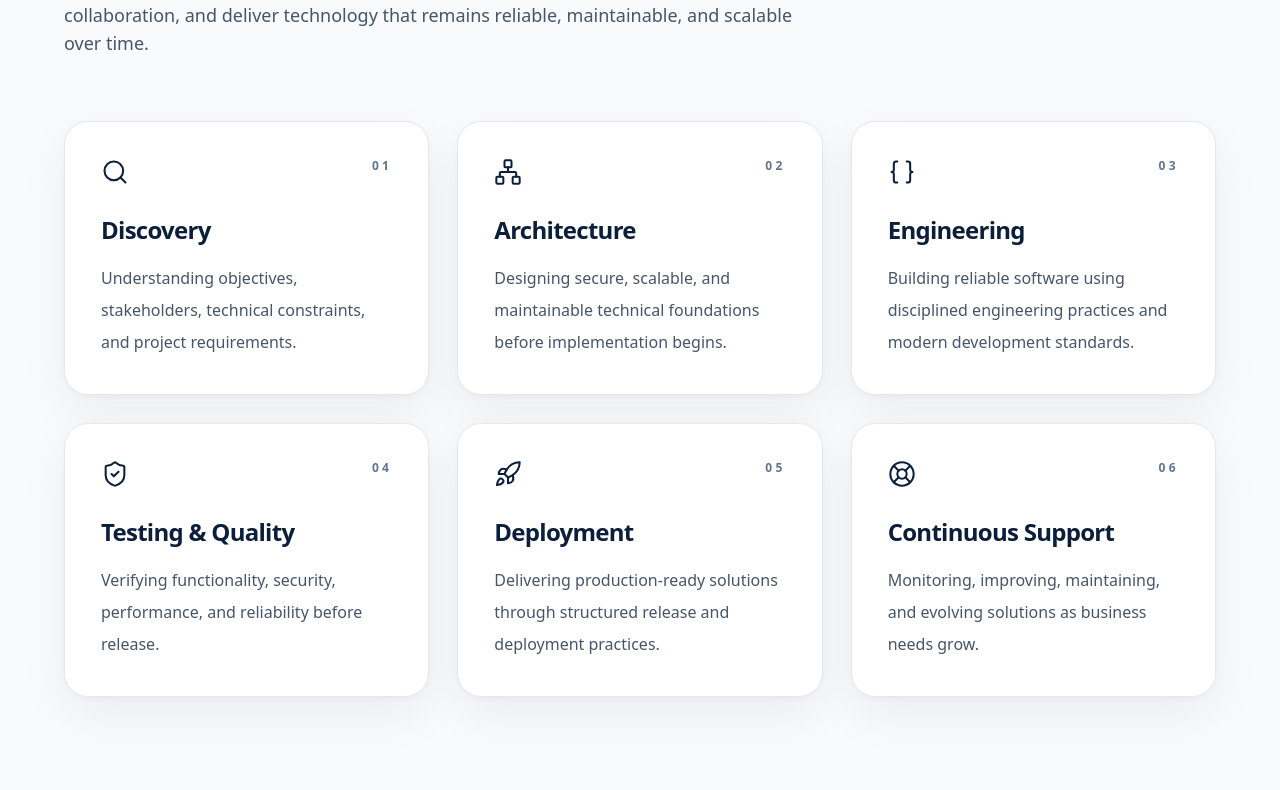
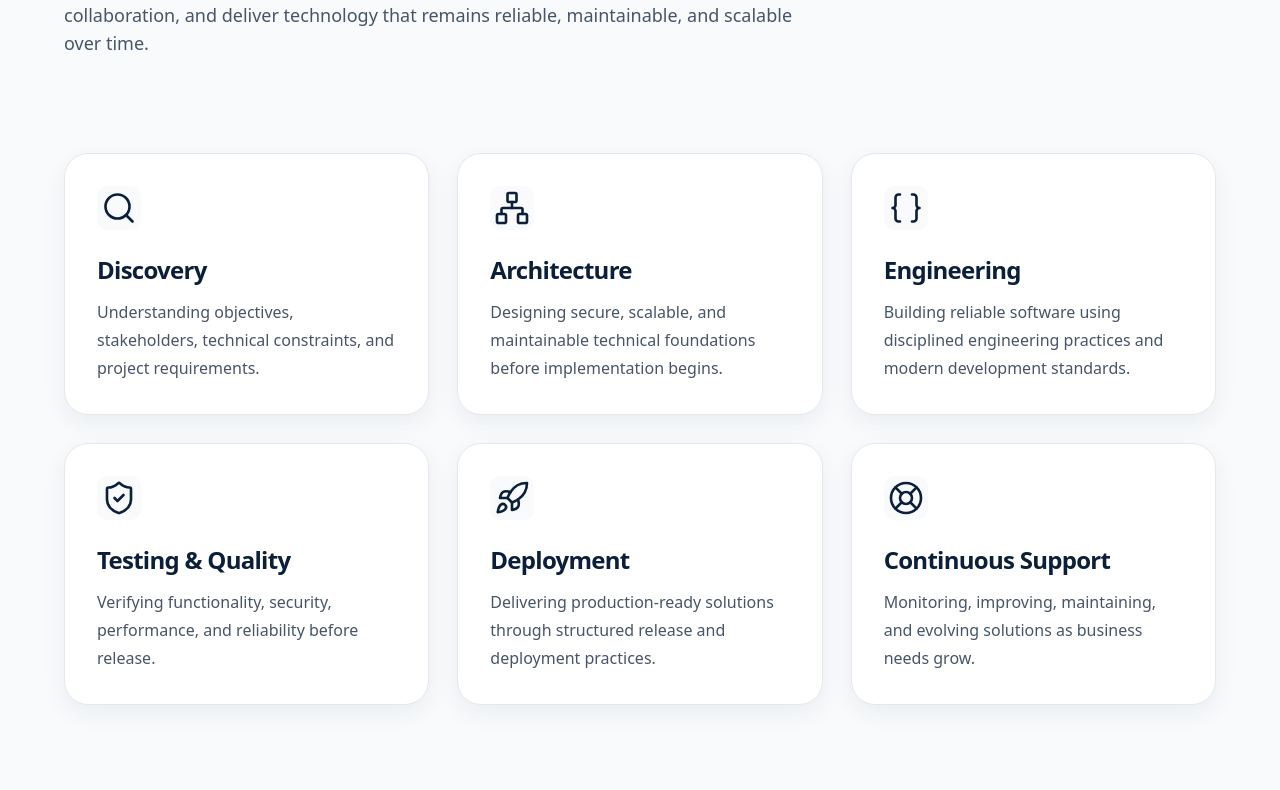
Before and after one commit to Zentric-Analytics/Zentricanalytics.com, a Next.js app: page / in a window 1280 px wide. Shown: the part 5470-6260 px from the top of the page. Built offline with nearby package versions, Linux system fonts and the light colour scheme.

Commit message:
Polish engineering process cards

```diff
--- a/src/app/page.tsx
+++ b/src/app/page.tsx
@@ -86,42 +86,36 @@ const industries: Array<{ Icon: LucideIcon; title: string; description: string }
 
 const engineeringProcess = [
   {
-    number: '01',
     Icon: Search,
     title: 'Discovery',
     description:
       'Understanding objectives, stakeholders, technical constraints, and project requirements.',
   },
   {
-    number: '02',
     Icon: Network,
     title: 'Architecture',
     description:
       'Designing secure, scalable, and maintainable technical foundations before implementation begins.',
   },
   {
-    number: '03',
     Icon: Braces,
     title: 'Engineering',
     description:
       'Building reliable software using disciplined engineering practices and modern development standards.',
   },
   {
-    number: '04',
     Icon: ShieldCheck,
     title: 'Testing & Quality',
     description:
       'Verifying functionality, security, performance, and reliability before release.',
   },
   {
-    number: '05',
     Icon: Rocket,
     title: 'Deployment',
     description:
       'Delivering production-ready solutions through structured release and deployment practices.',
   },
   {
-    number: '06',
     Icon: LifeBuoy,
     title: 'Continuous Support',
     description:
@@ -330,27 +324,24 @@ export default function Home() {
             description="Every engagement follows a structured workflow designed to reduce risk, improve collaboration, and deliver technology that remains reliable, maintainable, and scalable over time."
           />
 
-          <div className="mt-12 lg:mt-16">
+          <div className="mt-20 lg:mt-24">
             <div className="grid gap-5 sm:gap-6 md:grid-cols-2 lg:grid-cols-3 lg:gap-7">
               {engineeringProcess.map((step) => (
                 <article
-                  className="engineering-process-card group relative rounded-[24px] border border-[#E5E7EB] bg-white p-7 shadow-[0_18px_48px_rgba(15,23,42,0.055),0_2px_8px_rgba(15,23,42,0.035)] transition-[border-color,box-shadow,transform] duration-300 ease-out hover:-translate-y-0.5 hover:border-[#10B981]/45 hover:shadow-[0_22px_56px_rgba(15,23,42,0.09),0_4px_12px_rgba(15,23,42,0.04)] sm:p-8 lg:p-9"
-                  key={step.number}
+                  className="engineering-process-card group relative rounded-[24px] border border-[#E5E7EB] bg-white p-6 shadow-[0_8px_24px_rgba(11,31,58,0.06)] transition-[border-color,box-shadow,transform] duration-200 ease-out motion-safe:hover:-translate-y-0.5 hover:border-[#CBD5E1] hover:shadow-[0_16px_36px_rgba(11,31,58,0.10)] sm:p-7 lg:p-8"
+                  key={step.title}
                 >
-                  <div className="flex items-start justify-between gap-6">
+                  <div className="flex size-11 items-center justify-center rounded-[11px] bg-[#F8FAFC]">
                     <step.Icon
                       aria-hidden="true"
-                      className="size-6 shrink-0 text-[#0B1F3A] transition-colors duration-200 group-hover:text-[#10B981] sm:size-7"
+                      className="size-7 shrink-0 text-[#0B1F3A] transition-colors duration-200 ease-out group-hover:text-[#10B981] sm:size-8 lg:size-9"
                       strokeWidth={1.75}
                     />
-                    <span className="text-xs font-bold tracking-[0.28em] text-[#64748B]" aria-label={`Stage ${step.number}`}>
-                      {step.number}
-                    </span>
                   </div>
-                  <h3 className="mt-7 text-xl font-bold tracking-[-0.03em] text-[#0B1F3A] sm:text-2xl">
+                  <h3 className="mt-6 text-xl font-bold leading-[1.2] tracking-[-0.03em] text-[#0B1F3A] sm:text-2xl">
                     {step.title}
                   </h3>
-                  <p className="mt-4 max-w-[32rem] text-sm leading-7 text-[#475569] sm:text-base sm:leading-8">
+                  <p className="mt-3 max-w-[32rem] text-sm leading-7 text-[#475569] sm:text-base sm:leading-[1.75]">
                     {step.description}
                   </p>
                 </article>
```
